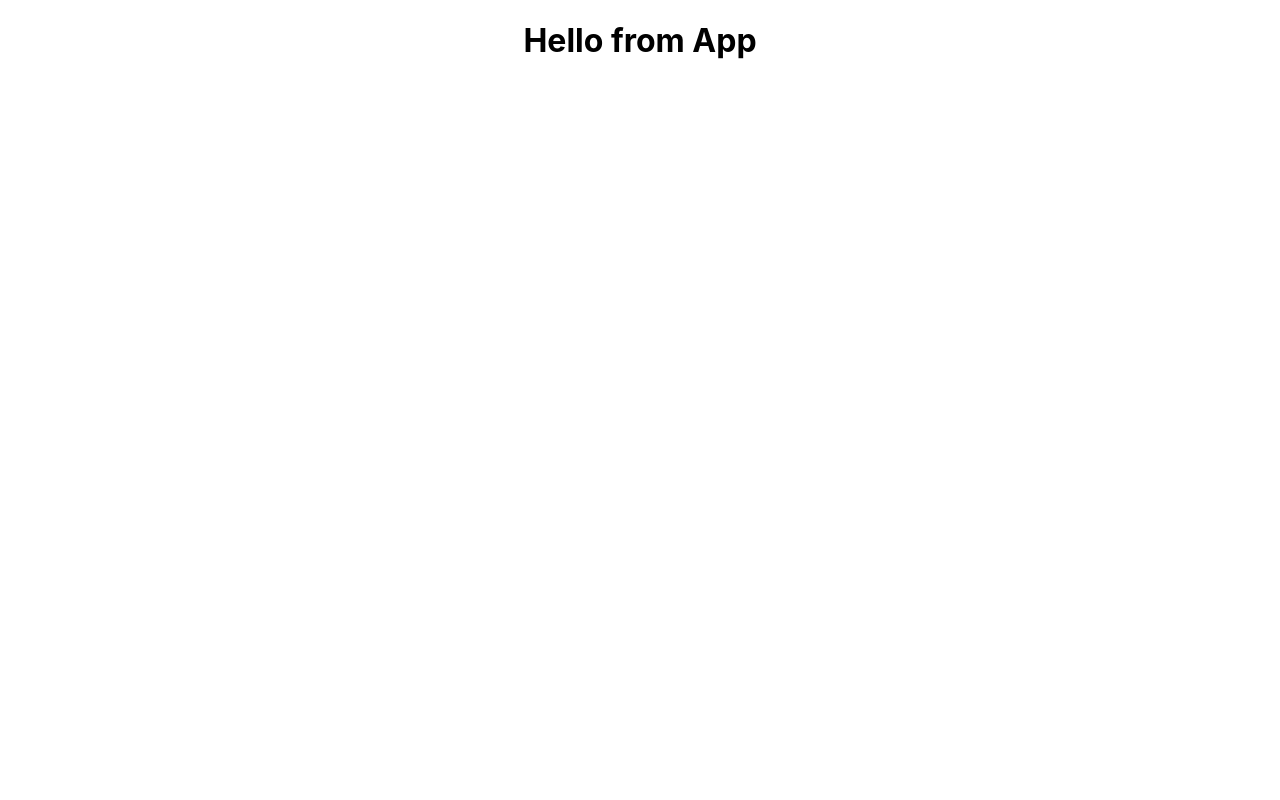
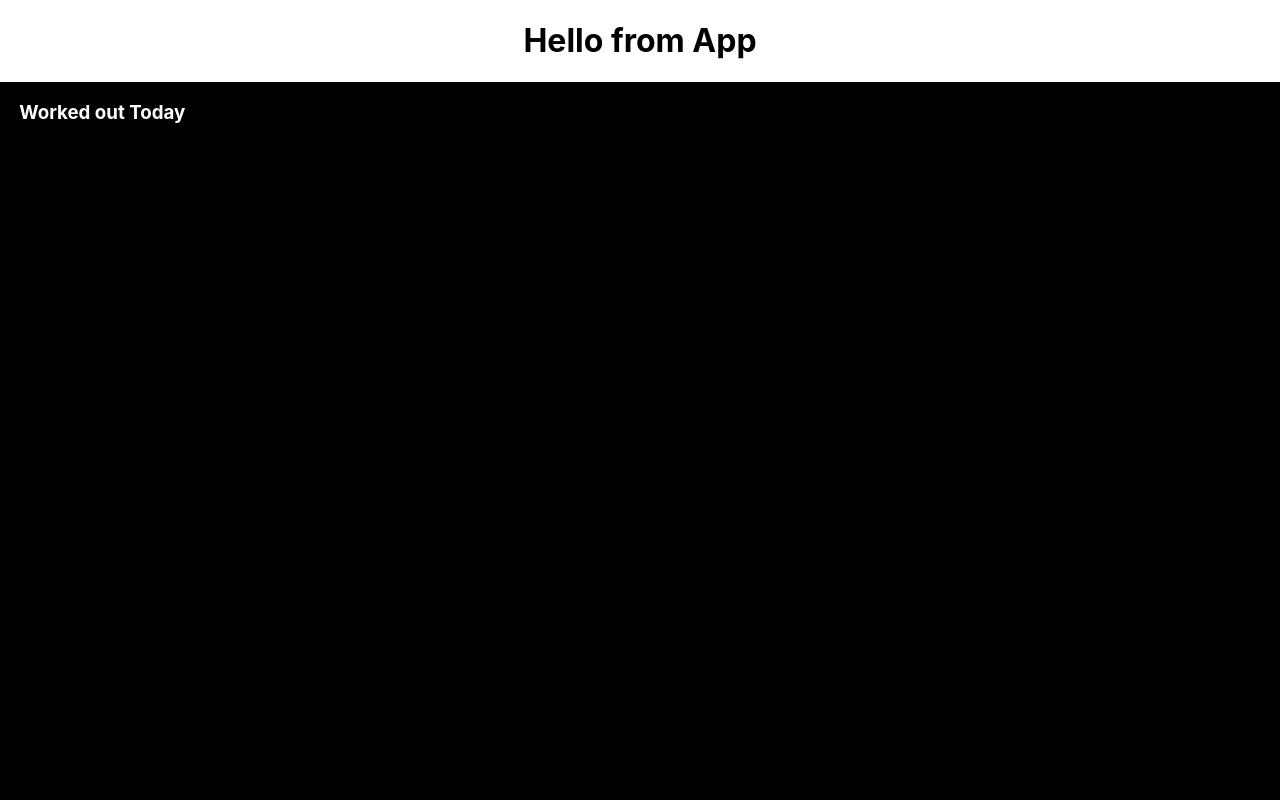
Before and after one commit to bw-weightlifting-journal-3/frontend-weight-lifting, a React (Create React App) app in the folder weight-lifting/: page / in a window 1280 px wide. Shown: the top 800 px of the page. Built offline with nearby package versions, Linux system fonts and the light colour scheme; the HTML template or start-up script is replaced by a standard one.

Commit message:
started workout view

```diff
--- a/weight-lifting/src/App.js
+++ b/weight-lifting/src/App.js
@@ -1,10 +1,12 @@
 import React from 'react';
 import './App.css';
+import WorkoutView from './Components/WorkoutView';
 
 function App() {
   return (
     <div className='App'>
       <h1>Hello from App</h1>
+      <WorkoutView />
     </div>
   );
 }
--- /dev/null
+++ b/weight-lifting/src/Components/WorkoutView.js
@@ -0,0 +1,42 @@
+import React from 'react';
+import styled from 'styled-components';
+
+// Have to pull in Personal Record component
+// Have to map over 'Exercises'
+
+const WorkoutView = () => {
+  return (
+    <Wrapper>
+      {/* Placeholder for Navbar */}
+      {/* Bring in Personal Record Component */}
+      <Header>Worked out Today</Header>
+      {/* Map over workouts created */}
+
+      {/* Link to the next page */}
+      <Button>Start Exercise → </Button>
+    </Wrapper>
+  );
+};
+
+export default WorkoutView;
+
+// All of our styled components
+const Button = styled.button`
+  display: flex;
+  margin-top: 90%;
+  background: black;
+  color: yellow;
+`;
+
+const Wrapper = styled.div`
+  background: black;
+  height: 100vh;
+  width: 100vw;
+  margin: 0 auto;
+`;
+
+const Header = styled.h3`
+  color: white;
+  text-align: left;
+  padding: 1.2rem;
+`;
```
